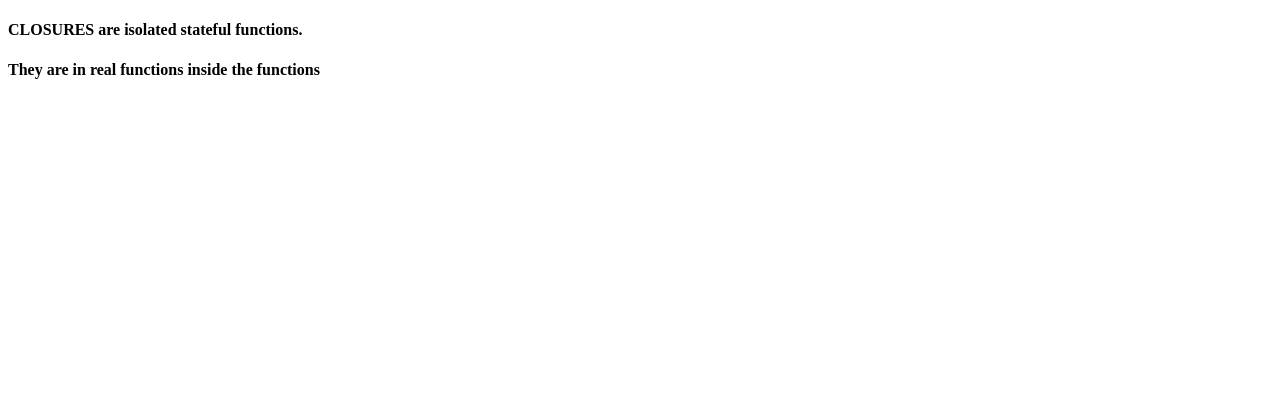
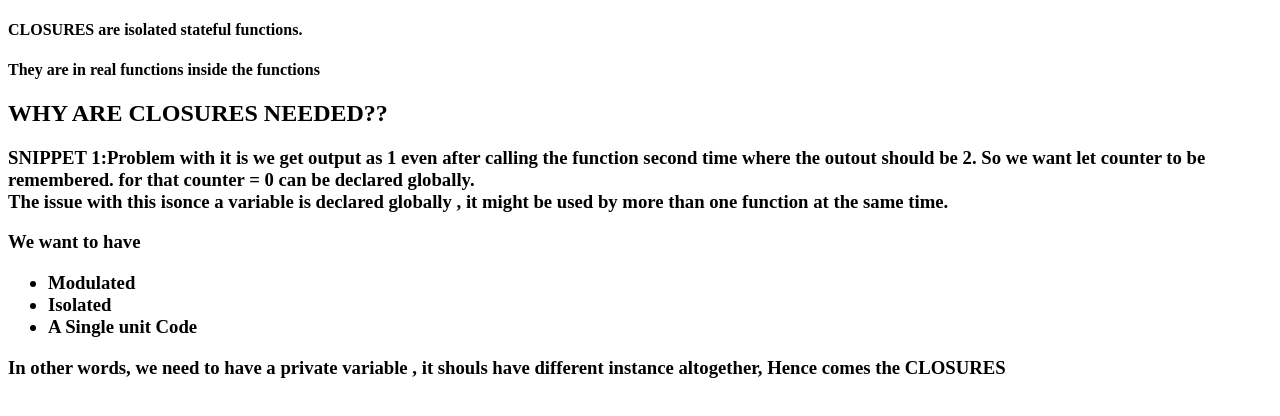
Before and after one commit to Anuradha2018/ClosuresDemystified, a plain HTML site: page index.html in a window 1280 px wide. Drawn offline with Linux system fonts and the light colour scheme.

Commit message:
Explaination of why Closures are needed

```diff
--- a/index.html
+++ b/index.html
@@ -9,6 +9,17 @@
 <body>
     <h4>CLOSURES are isolated stateful functions.</h4>
     <h4>They are in real functions inside the functions</h4>
+    <h2>WHY ARE CLOSURES NEEDED??</h2>
+    <h3>SNIPPET 1:Problem with it is we get output as 1 even after calling the function second time where the outout should be 2.
+        So we want let counter to be remembered. for that counter = 0 can be declared globally.
+    <br> The issue with this isonce a variable is declared globally , it might be used by more than one function at the same time.  </h3>
+    <h3>We want to have <ul>
+        <li>Modulated</li>
+        <li>Isolated</li>
+        <li>A Single unit Code</li>
+    </ul></h3>
+    <h3>In other words, we need to have a private variable , it shouls have different instance altogether, Hence comes the CLOSURES</h3>
+
     <script src="script.js"></script>
 </body>
 </html>
--- a/script.js
+++ b/script.js
@@ -1,4 +1,4 @@
-/*THis code below runs on a memory called stack, After the function execution is done, the memory gets disallocated */
+/*SNIPPET1: This code below runs on a memory called stack, After the function execution is done, the memory gets disallocated */
 function Counter () {
     let counter = 0;
     counter ++;
```
